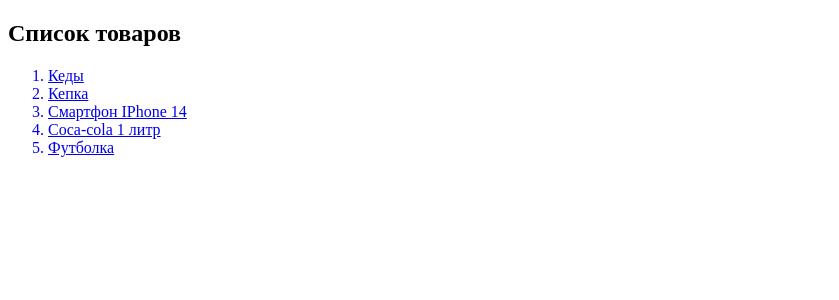
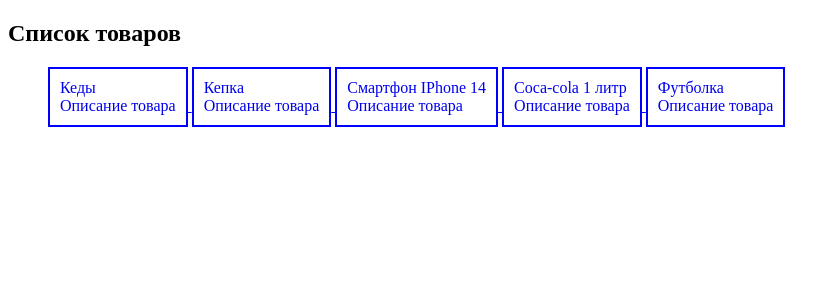
Before and after one commit to AlexanderAVS/FirstDjango, a Django app: page /items in a window 1280 px wide. Shown: the part 26-326 px from the top of the page, without its empty margins (0-839 px from the left). Run offline with Django 4.2, Linux system fonts and the light colour scheme; data comes from the database, SQL or seed files in the repository; both versions use the stored data as it was after the commit.

Commit message:
add module 3

```diff
--- a/MainApp/views.py
+++ b/MainApp/views.py
@@ -1,7 +1,7 @@
 from django.shortcuts import render, HttpResponse
 from django.http import Http404
 from MainApp.models import Item
-
+from django.core.exceptions import ObjectDoesNotExist
 
 
 
@@ -13,14 +13,15 @@ def home(request):
 
 
 def page_item(request, id):
-    for item in items:
-        if item['id'] == id:
-            context = {
-                "item": item
-            }
-            return render(request, "item_page.html", context)
+    try:
+        item = Item.objects.get(id=id)
+    except ObjectDoesNotExist:
+        raise Http404(f"Товар с id={id} не найден")
+    context = {
+        "item": item
+    }
+    return render(request, "item_page.html", context)
 
-    raise Http404(f"Товар с id={id} не найден")
 
 
 def items_list(request):
--- a/Templates/item_page.html
+++ b/Templates/item_page.html
@@ -10,7 +10,7 @@
     <a href="/">Домой</a>/ <a href="/items">Список товаров</a>
 </header>
 <h2>Страница товара: {{ item.name }}</h2><br>
-Кол-во: {{ item.quantity }}<br><br>
+Кол-во: {{ item.count | default:"Товара нет на складе" }}<br><br>
 <a href='/items'>Назад к списку товаров</a>
 
 </body>
--- a/Templates/items_list.html
+++ b/Templates/items_list.html
@@ -3,6 +3,13 @@
 <head>
     <meta charset="UTF-8">
     <title>Title</title>
+    <style>
+        li {
+        display: inline-block;
+        border: 2px solid blue;
+        padding: 10px;
+        }
+    </style>
 </head>
 <body>
 <header>
@@ -12,7 +19,10 @@
 <ol>
     {% for item in items %}
         <a href="/item/{{ item.id }}">
-            <li>{{ item.name }}</li>
+            <li>
+                <div>{{ item.name }}</div>
+                <div>Описание товара</div>
+            </li>
             </a>
     {% endfor %}
 </ol>
```
Also changed, not shown: db.sqlite3.
